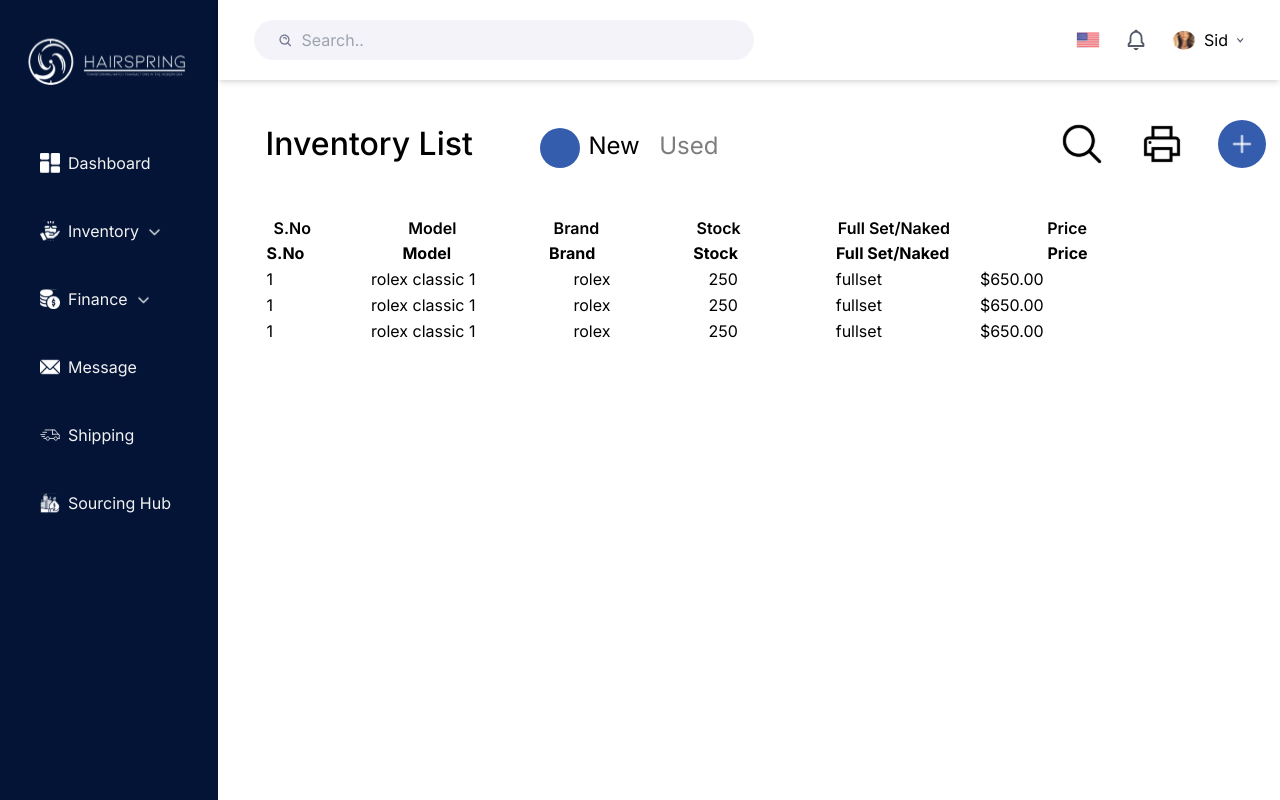
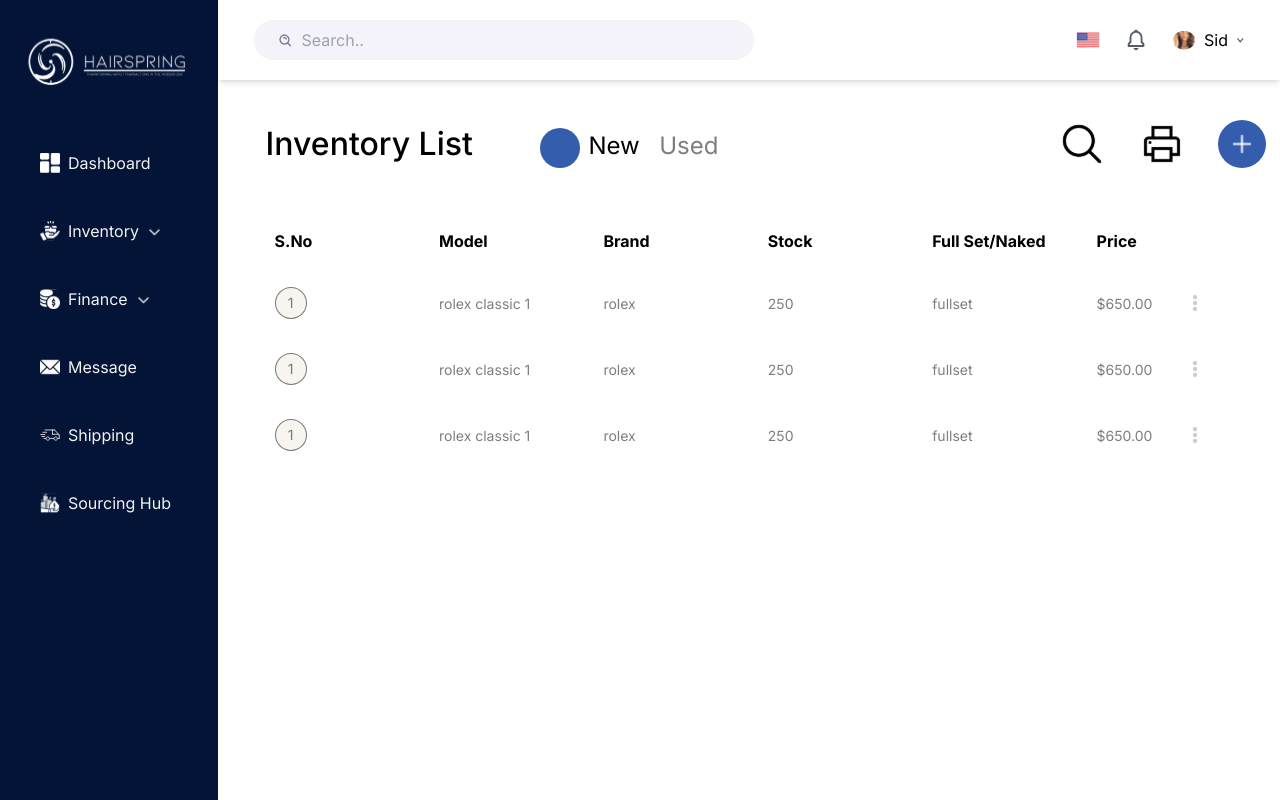
Before and after one commit to Tahirasif31/dashboard_hairspring, a Next.js app: page /inventory-list in a window 1280 px wide. Built offline with nearby package versions, Linux system fonts and the light colour scheme.

Commit message:
inventory list page completed

```diff
--- a/app/inventory-list/_components/InventoryTitle.js
+++ b/app/inventory-list/_components/InventoryTitle.js
@@ -1,12 +1,7 @@
 function InventoryTitle() {
   return (
     <ul className="flex justify-between w-[85%] text-[16px] font-[600] mt-12 pl-2">
-      <li>S.No</li>
-      <li>Model</li>
-      <li>Brand</li>
-      <li>Stock</li>
-      <li>Full Set/Naked</li>
-      <li>Price</li>
+
     </ul>
   );
 }
--- /dev/null
+++ b/app/inventory-list/_components/TableBody.js
@@ -0,0 +1,4 @@
+function TableBody({ children }) {
+  return <tbody>{children}</tbody>;
+}
+export default TableBody;
--- /dev/null
+++ b/app/inventory-list/_components/TableDataRow.js
@@ -0,0 +1,34 @@
+function TableDataRow({ index, item }) {
+  return (
+    <tr
+      className="grid grid-cols-6 gap-7 whitespace-nowrap justify-between text-[16px] font-[600] mt-8 pl-2 items-center"
+      key={index}
+    >
+      <td className="justify-self-start text-[14px] font-[400] text-[#00000082]">
+        <span className="w-8 h-8 rounded-full bg-[#F8F5F1] leading-[20.58px] border-solid border-[0.5px] border-[#00000082] flex justify-center items-center">
+          {item.sno}
+        </span>
+      </td>
+      <td className="justify-self-start text-[14px] font-[400] text-[#00000082]">
+        {item.model}
+      </td>
+      <td className="justify-self-start text-[14px] font-[400] text-[#00000082]">
+        {item.brand}
+      </td>
+      <td className="justify-self-start text-[14px] font-[400] text-[#00000082]">
+        {item.stock}
+      </td>
+      <td className="justify-self-start text-[14px] font-[400] text-[#00000082]">
+        {item.fullset}
+      </td>
+      <td className="justify-self-start text-[14px] font-[400] text-[#00000082] whitespace-nowrap">
+        <div className="flex gap-8 items-center">
+          ${item.price.toFixed(2)}
+          <img src="/threedots.svg" />
+        </div>
+      </td>
+    </tr>
+  );
+}
+
+export default TableDataRow;
--- /dev/null
+++ b/app/inventory-list/_components/TableHead.js
@@ -0,0 +1,4 @@
+function TableHead({ children }) {
+  return <thead>{children}</thead>;
+}
+export default TableHead;
--- /dev/null
+++ b/app/inventory-list/_components/TableTitleRow.js
@@ -0,0 +1,14 @@
+function TableTitleRow() {
+  return (
+    <tr className="grid grid-cols-6 gap-7 whitespace-nowrap justify-between  text-[16px] font-[600] mt-3 pl-2">
+      <th className="justify-self-start">S.No</th>
+      <th className="justify-self-start">Model</th>
+      <th className="justify-self-start">Brand</th>
+      <th className="justify-self-start">Stock</th>
+      <th className="justify-self-start">Full Set/Naked</th>
+      <th className="justify-self-start">Price</th>
+    </tr>
+  );
+}
+
+export default TableTitleRow;
--- a/app/inventory-list/page.js
+++ b/app/inventory-list/page.js
@@ -2,6 +2,10 @@ import Header from "./_components/Header";
 import InventoryDataItem from "./_components/InventoryDataItem";
 import InventroyDataList from "./_components/InventoryDataList";
 import InventoryTitle from "./_components/InventoryTitle";
+import TableBody from "./_components/TableBody";
+import TableDataRow from "./_components/TableDataRow";
+import TableHead from "./_components/TableHead";
+import TableTitleRow from "./_components/TableTitleRow";
 
 const INVENTORY = [
   {
@@ -35,32 +39,15 @@ function Inventorylist() {
     <div>
       <Header />
       <InventoryTitle />
-      {/* <InventroyDataList>
-        <InventoryDataItem />
-      </InventroyDataList> */}
-      <table>
-        <thead>
-          <tr className="flex gap-24">
-            <th>S.No</th>
-            <th>Model</th>
-            <th>Brand</th>
-            <th>Stock</th>
-            <th>Full Set/Naked</th>
-            <th>Price</th>
-          </tr>
-        </thead>
-        <tbody>
+      <table className="w-[100%]">
+        <TableHead>
+          <TableTitleRow />
+        </TableHead>
+        <TableBody>
           {INVENTORY.map((item, index) => (
-            <tr className="flex gap-24" key={index}>
-              <td>{item.sno}</td>
-              <td>{item.model}</td>
-              <td>{item.brand}</td>
-              <td>{item.stock}</td>
-              <td>{item.fullset}</td>
-              <td>${item.price.toFixed(2)}</td>
-            </tr>
+            <TableDataRow index={index} item={item} />
           ))}
-        </tbody>
+        </TableBody>
       </table>
     </div>
   );
```
Also changed, not shown: public/threedots.svg (added).
